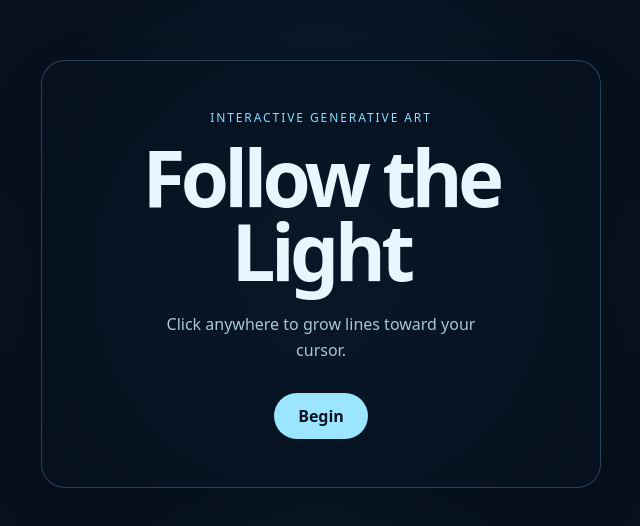
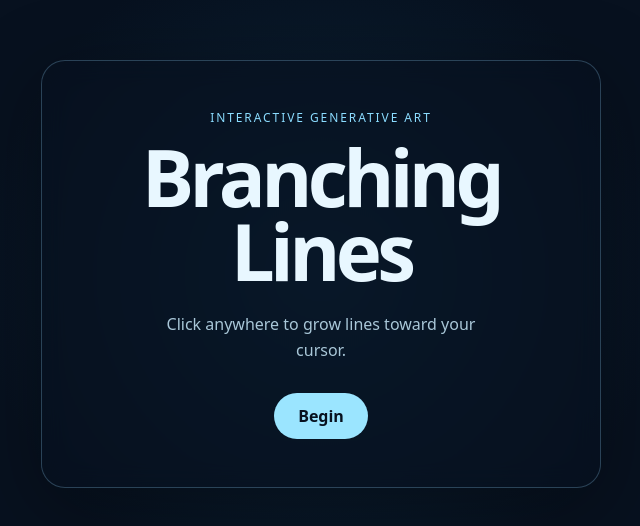
Before and after one commit to jboner30/visual-rule-test, a plain HTML site: page index.html in a window 1280 px wide. Shown: the part 126-652 px from the top of the page, without its empty margins (319-959 px from the left). Drawn offline with Linux system fonts and the light colour scheme.

Commit message:
updated title screen

```diff
--- a/index.html
+++ b/index.html
@@ -10,7 +10,7 @@
   <section id="title-screen" class="title-screen">
   <div class="title-card">
     <p class="eyebrow">Interactive generative art</p>
-    <h1>Follow the Light</h1>
+    <h1>Branching Lines</h1>
     <p class="subtitle">
       Click anywhere to grow lines toward your cursor.
     </p>
```
